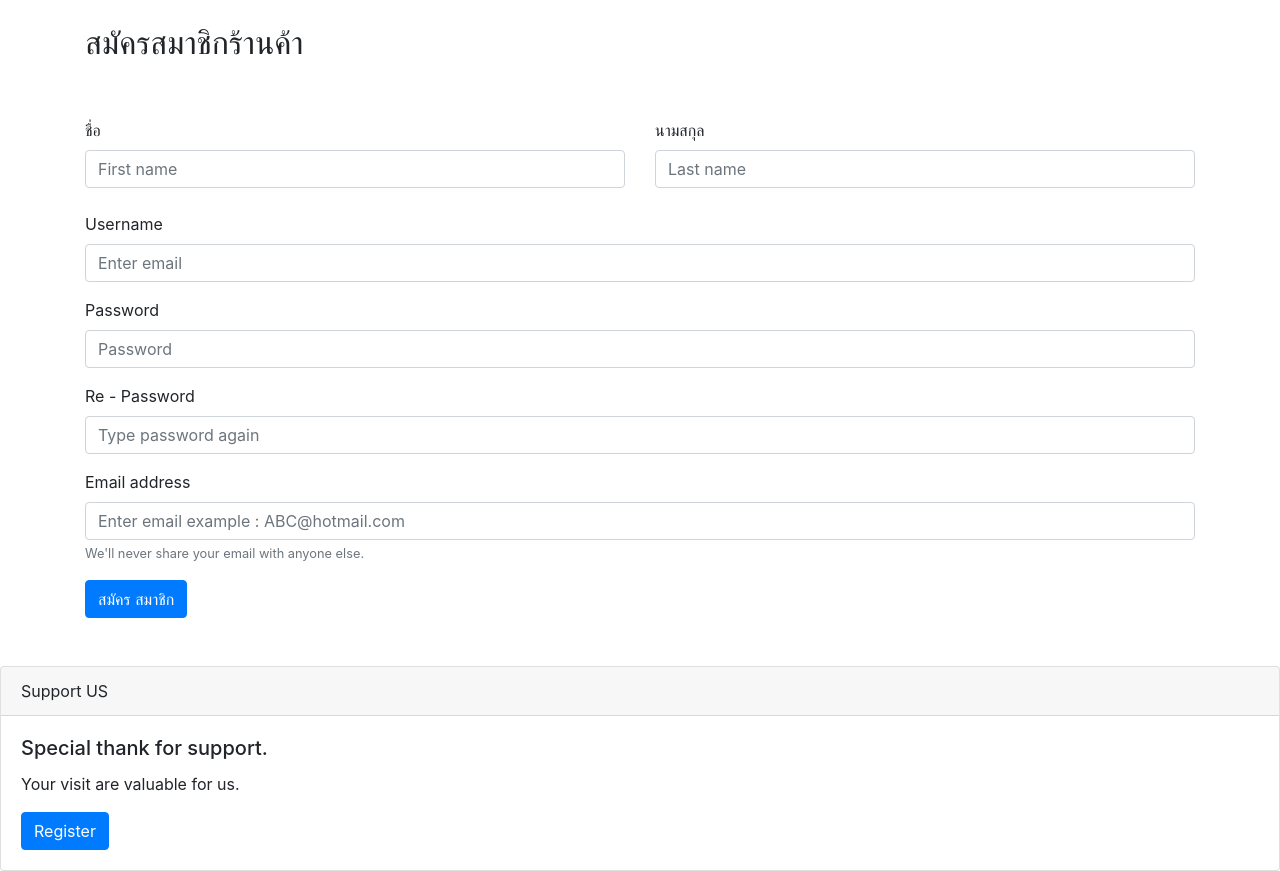
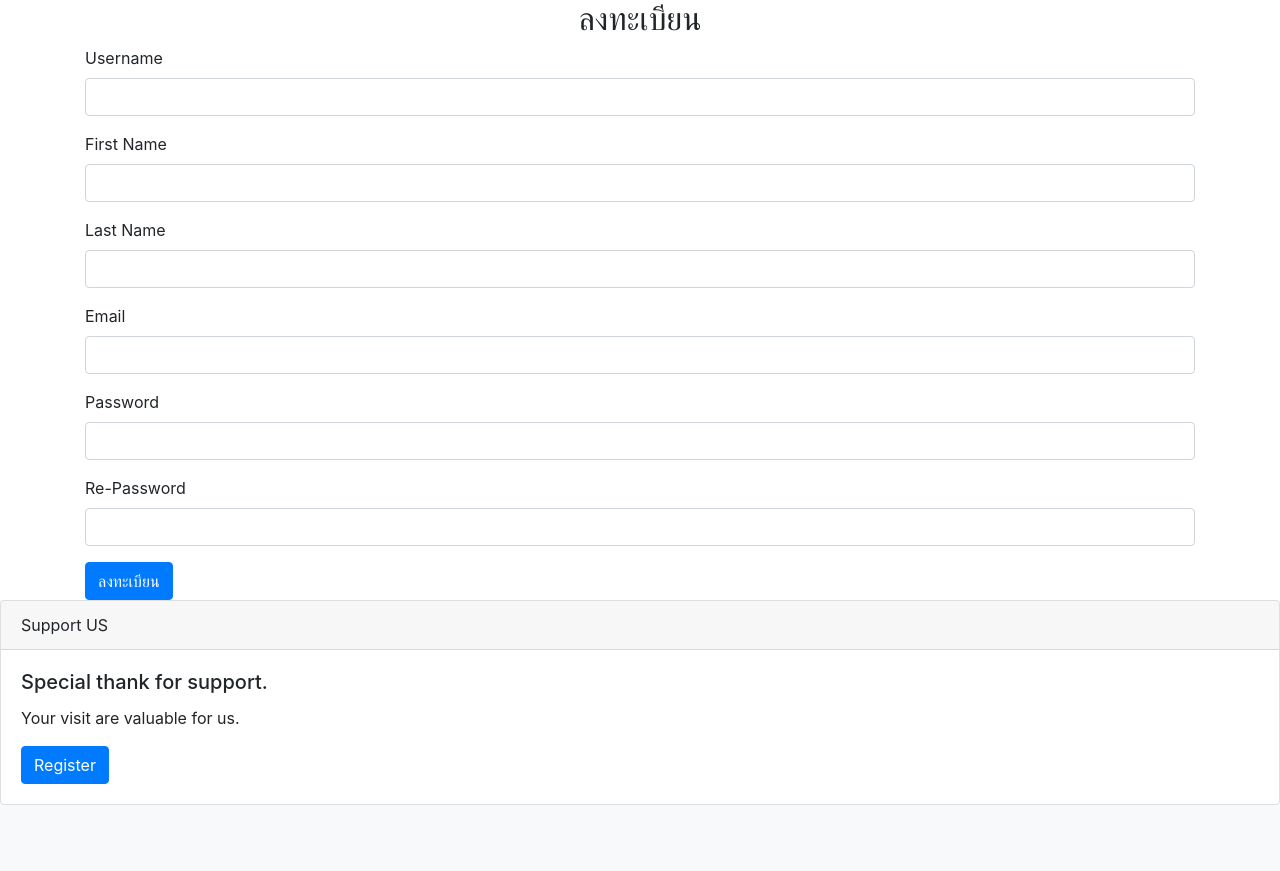
Before and after one commit to Alogenesis/CueCardOnline, a Django app: page /register in a window 1280 px wide. Shown: the part 56-927 px from the top of the page. After the commit the page ends 861 px from the top, so only its background shows below. Run offline with Django 3.2, Linux system fonts and the light colour scheme; some libraries are stand-ins or nearby versions.

Commit message:
Bug on register

```diff
--- a/cueOnline/CueApp/views.py
+++ b/cueOnline/CueApp/views.py
@@ -1,7 +1,14 @@
-from django.shortcuts import render
+from django.shortcuts import render,redirect
 from django.http import HttpResponse
+from django.contrib.auth.models import User
+import django
+from .models import Company
 
 # Create your views here.
+#def custom_page_not_found(request): ยังแก้ปัญหา 404 หลัง register ไม่ได้
+#    return django.views.defaults.page_not_found(request, None)
+
+
 def index(request):
     return render(request, 'index.html')
 
@@ -9,7 +16,8 @@ def info(request):
     return render(request, 'info.html')
 
 def register(request):
-    return render(request, 'register.html')
+    #return render(request, 'register.html')
+    return render(request, 'register_demo.html')
 
 def addUser(request):
     username = request.POST['username']
@@ -17,8 +25,18 @@ def addUser(request):
     lastname = request.POST['lastname']
     email = request.POST['email']
     password = request.POST['password']
-    repassword = request.POST['repassword']
+    #repassword = request.POST['repassword']
 
+    User.objects.create_user(
+            username = username,
+            password = password,
+            email = email,
+            first_name = firstname,
+            last_name = lastname,
+            )
+    User.save()
+    return render(request, 'register_done.html')
+'''
     if password == repassword : #เช็คว่า password 2 ช่องตรงกันมั้ย ถ้าตรงไปต่อ
         if User.objects.filter(username=username).exists(): #เช็คว่า username ซ้ำกับที่เคยลงไว้มั้ย
             messages.info(request,'Username นี้มีผู้ใช้แล้ว')
@@ -37,11 +55,11 @@ def addUser(request):
             last_name = lastname,
             )
             User.save()
-            return redirect('/')
+            return render(request, 'register_done.html')
     else:   #password ไม่ตรงกัน ลงทะเบียนใหม่
         messages.info(request, 'Password ไม่ตรงกัน')
         return redirect('/register')
-
+'''
 
 def register_done(request):
     return render(request, 'register_done.html')
--- a/cueOnline/cueOnline/urls.py
+++ b/cueOnline/cueOnline/urls.py
@@ -16,12 +16,19 @@ Including another URLconf
 from django.contrib import admin
 from django.urls import path
 from CueApp import views
+import django
+
+DEBUG = False
 
 urlpatterns = [
     path('admin/', admin.site.urls),
     path('',views.index),
     path('info',views.info),
+    #path('register',views.register),
     path('register',views.register),
     path('registerdone',views.register_done),
+    #path('404/', custom_page_not_found),
+
+
 
 ]
--- a/cueOnline/template/register.html
+++ b/cueOnline/template/register.html
@@ -19,11 +19,11 @@
   <div class="row">
     <div class="col">
         <label for="formGroupExampleInput2">ชื่อ</label>
-      <input type="text" class="form-control" placeholder="First name" name="firstname">
+      <input type="text" class="form-control" name="firstname">
     </div>
     <div class="col">
         <label for="formGroupExampleInput2">นามสกุล</label>
-      <input type="text" class="form-control" placeholder="Last name" name="lastname">
+      <input type="text" class="form-control" name="lastname">
     </div>
   </div>
     <br>
@@ -31,19 +31,19 @@
   <!-- Username -->
     <div class="form-group">
     <label for="exampleInputEmail1">Username</label>
-    <input type="username" class="form-control" id="exampleInputEmail1" aria-describedby="emailHelp" placeholder="Enter email" name="username">
+    <input type="username" class="form-control" id="exampleInputEmail1" aria-describedby="emailHelp" name="username">
   </div>
 
     <!-- Password -->
   <div class="form-group">
     <label for="exampleInputPassword1">Password</label>
-    <input type="password" class="form-control" id="exampleInputPassword1" placeholder="Password" name="password">
+    <input type="password" class="form-control" id="exampleInputPassword1" name="password">
   </div>
 
       <!-- Re - Password -->
   <div class="form-group">
     <label for="exampleInputPassword1">Re - Password</label>
-    <input type="password" class="form-control" id="exampleInputPassword1" placeholder="Type password again" name="repassword">
+    <input type="password" class="form-control" id="exampleInputPassword1" name="repassword">
   </div>
 
       <!-- Email -->
--- /dev/null
+++ b/cueOnline/template/register_demo.html
@@ -0,0 +1,51 @@
+{% extends 'layout.html' %}
+
+{% block content %}
+<h2 align="center">ลงทะเบียน</h2>
+
+{% if messages %} <!--เช็คว่ามี messages มั้ย ถ้าไม่มีไม่โชว์ -->
+<div class="alert alert-danger" role="alert">   <!--Bootstrap-->
+{% for i in messages %}     <!--For message alert show-->
+    <b>{{i}}</b>
+{% endfor %}
+</div>
+{% endif %}
+
+<form action="addUser" method="post">
+    {% csrf_token %}        <!-- Error when add csrf_token -->
+    <!-- Username -->
+    <div class="form-group">
+        <label for="">Username</label>
+        <input type="text" class="form-control" name="username">
+    </div>
+    <!-- FirstName -->
+    <div class="form-group">
+        <label for="">First Name</label>
+        <input type="text" class="form-control" name="firstname">
+    </div>
+    <!-- LastName -->
+    <div class="form-group">
+        <label for="">Last Name</label>
+        <input type="text" class="form-control" name="lastname">
+    </div>
+    <!-- Email -->
+    <div class="form-group">
+        <label for="">Email</label>
+        <input type="email" class="form-control" name="email">
+    </div>
+    <!-- Password -->
+    <div class="form-group">
+        <label for="">Password</label>
+        <input type="password" class="form-control" name="password">
+    </div>
+    <!-- Re-Password -->
+    <div class="form-group">
+        <label for="">Re-Password</label>
+        <input type="password" class="form-control" name="repassword">
+    </div>
+
+    <!-- Submit botton -->
+    <input type="submit" value="ลงทะเบียน" class="btn btn-primary">
+</form>
+
+{% endblock %}
```
